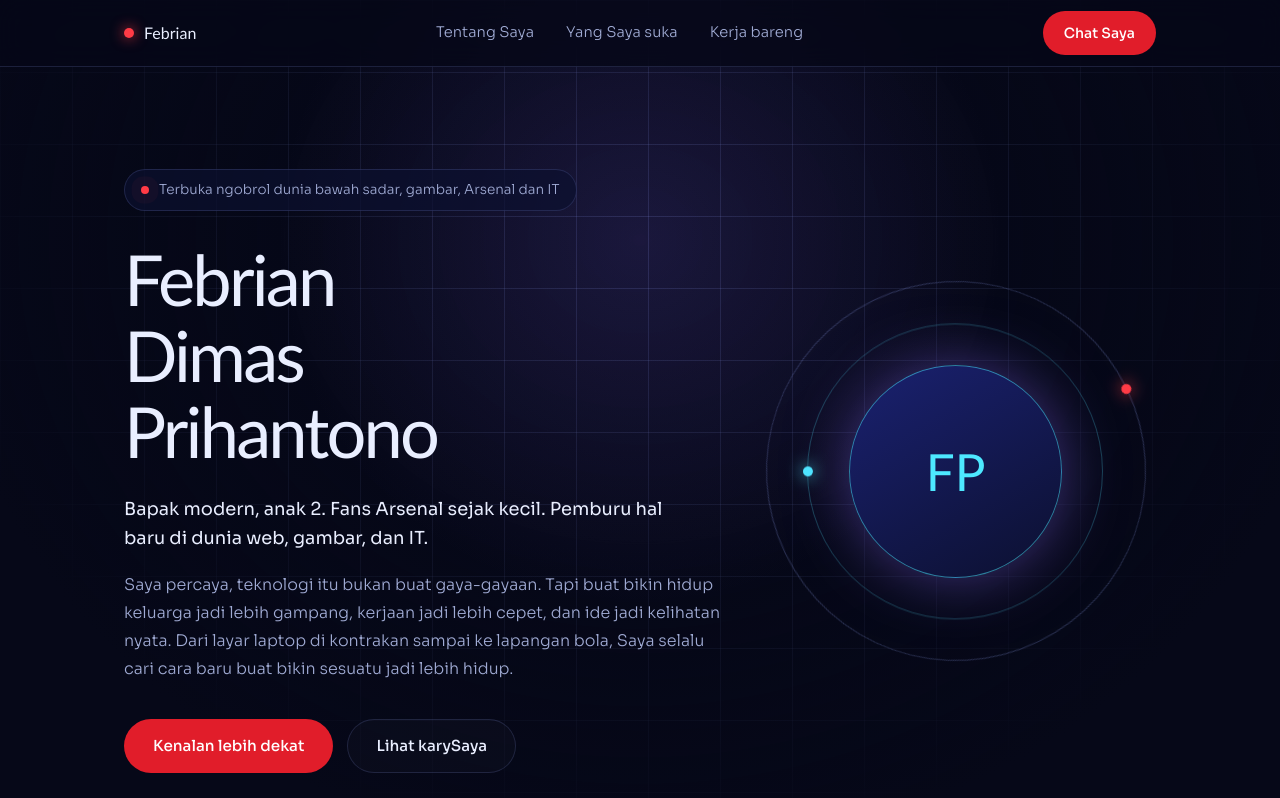
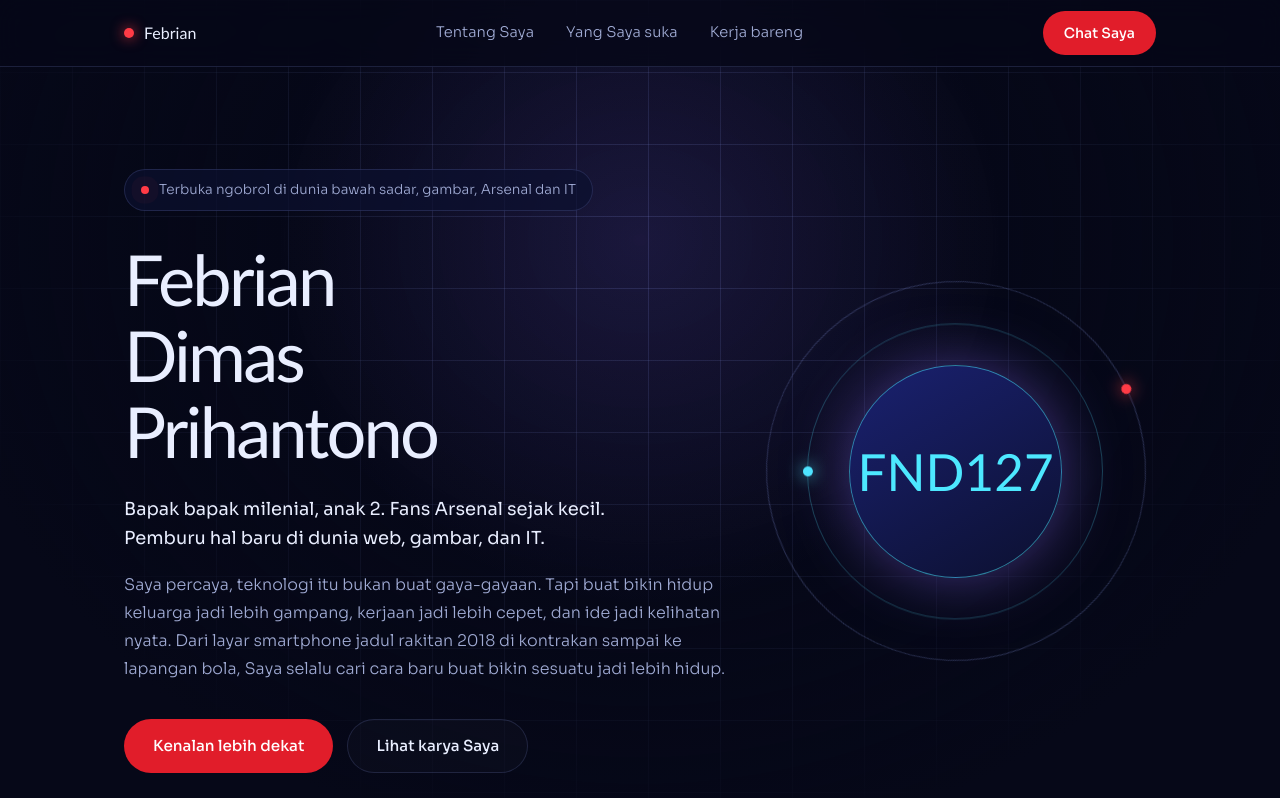
Before and after one commit to vebryandimas/vebs25luck, a plain HTML site: page index.html in a window 1280 px wide. Shown: the top 798 px of the page. Drawn offline with Linux system fonts and the light colour scheme; a web font is replaced by a local one.

Commit message:
Update index.html

```diff
--- a/index.html
+++ b/index.html
@@ -4,7 +4,7 @@
 <meta charset="utf-8">
 <meta name="viewport" content="width=device-width, initial-scale=1">
 <title>Febrian Dimas Prihantono | Web, Gambar, dan IT</title>
-<meta name="description" content="Bapak modern, anak 2, fans Arsenal sejak kecil. Pemburu hal baru di dunia web, gambar, dan IT apalagi lagu dangdut sing pwenakkk.">
+<meta name="description" content="Bapak bapak milenial, anak 2, fans Arsenal sejak kecil. Pemburu hal baru di dunia web, gambar, dan IT apalagi lagu dangdut sing pwenakkk.">
 <link rel="preconnect" href="https://fonts.googleapis.com">
 <link rel="preconnect" href="https://fonts.gstatic.com" crossorigin>
 <link href="https://fonts.googleapis.com/css2?family=Sora:wght@300;400;500;600&family=Unbounded:wght@400;500;600&display=swap" rel="stylesheet">
@@ -167,21 +167,21 @@ footer strong{color:var(--text);font-weight:400}
   <section class="hero">
     <div class="wrap">
       <div>
-        <div class="status"><span class="pulse" aria-hidden="true"></span>Terbuka ngobrol dunia bawah sadar, gambar, Arsenal dan IT</div>
+        <div class="status"><span class="pulse" aria-hidden="true"></span>Terbuka ngobrol di dunia bawah sadar, gambar, Arsenal dan IT</div>
         <h1><span>Febrian</span><span>Dimas</span><span>Prihantono</span></h1>
-        <p class="tagline">Bapak modern, anak 2. Fans Arsenal sejak kecil. Pemburu hal baru di dunia web, gambar, dan IT.</p>
-        <p class="intro">Saya percaya, teknologi itu bukan buat gaya-gayaan. Tapi buat bikin hidup keluarga jadi lebih gampang, kerjaan jadi lebih cepet, dan ide jadi kelihatan nyata. Dari layar laptop di kontrakan sampai ke lapangan bola, Saya selalu cari cara baru buat bikin sesuatu jadi lebih hidup.</p>
+        <p class="tagline">Bapak bapak milenial, anak 2. Fans Arsenal sejak kecil. Pemburu hal baru di dunia web, gambar, dan IT.</p>
+        <p class="intro">Saya percaya, teknologi itu bukan buat gaya-gayaan. Tapi buat bikin hidup keluarga jadi lebih gampang, kerjaan jadi lebih cepet, dan ide jadi kelihatan nyata. Dari layar smartphone jadul rakitan 2018 di kontrakan sampai ke lapangan bola, Saya selalu cari cara baru buat bikin sesuatu jadi lebih hidup.</p>
         <div class="cta-row">
           <a class="btn btn-primary" href="#tentang">Kenalan lebih dekat</a>
           <!-- EDIT: ganti ke halaman galeri karya kalau sudah ada -->
-          <a class="btn btn-ghost" href="#suka">Lihat karySaya</a>
+          <a class="btn btn-ghost" href="#suka">Lihat karya Saya</a>
         </div>
       </div>
       <div class="orbit">
         <div class="ring"></div>
         <div class="ring r2"></div>
         <!-- EDIT: ganti isi div ini dengan fotomu: <img src="foto.jpg" alt="Foto Febrian"> -->
-        <div class="avatar">FP</div>
+        <div class="avatar">FND127</div>
       </div>
     </div>
   </section>
```
